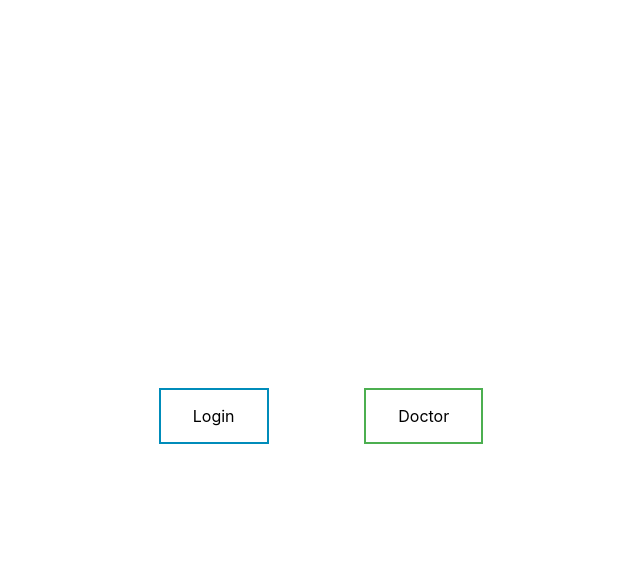
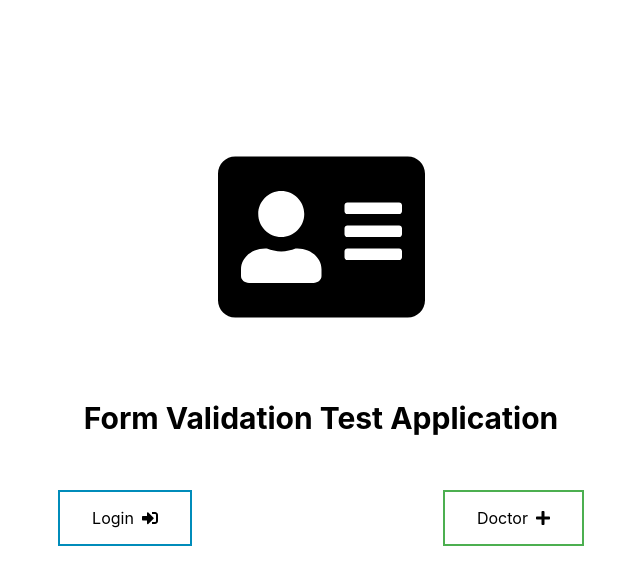
Before and after one commit to TluwaniMS/react-hook-form-test, a React (Create React App) app: page / in a window 1280 px wide. Shown: the top 584 px of the page, without its empty margins (319-959 px from the left). Built offline with nearby package versions, Linux system fonts and the light colour scheme.

Commit message:
adding-final-touches-to-home-page-view

```diff
--- a/src/components/home-view/HomeView.css
+++ b/src/components/home-view/HomeView.css
@@ -1,7 +1,17 @@
 .main-content-cointainer {
   display: flex;
   flex-direction: column;
-  margin: 30%;
+  margin: 10%;
+}
+
+.icon-container {
+  font-size: 184px;
+}
+
+.home-view-text {
+  margin: 50px;
+  font-size: 30px;
+  font-weight: bold;
 }
 
 a {
@@ -45,3 +55,7 @@ a {
   color: white;
   cursor: pointer;
 }
+
+.navigation-icon {
+  margin-left: 8px;
+}
--- a/src/components/home-view/HomeView.js
+++ b/src/components/home-view/HomeView.js
@@ -1,16 +1,28 @@
 import React from "react";
 import "./HomeView.css";
+import { faAddressCard, faPlus, faSignInAlt } from "@fortawesome/free-solid-svg-icons";
 import { Link } from "react-router-dom";
+import { FontAwesomeIcon } from "@fortawesome/react-fontawesome";
 
 const HomeView = () => {
   return (
     <div className="main-content-cointainer">
+      <div className="icon-container">
+        <FontAwesomeIcon icon={faAddressCard} />
+      </div>
+      <div className="home-view-text">Form Validation Test Application</div>
       <div className="links-container">
         <Link to={`/login`} className="login-link">
           Login
+          <span className="navigation-icon">
+            <FontAwesomeIcon icon={faSignInAlt} />
+          </span>
         </Link>
         <Link to={`/doctor-creation-form`} className="doctor-creation-link">
           Doctor
+          <span className="navigation-icon">
+            <FontAwesomeIcon icon={faPlus} />
+          </span>
         </Link>
       </div>
     </div>
```
